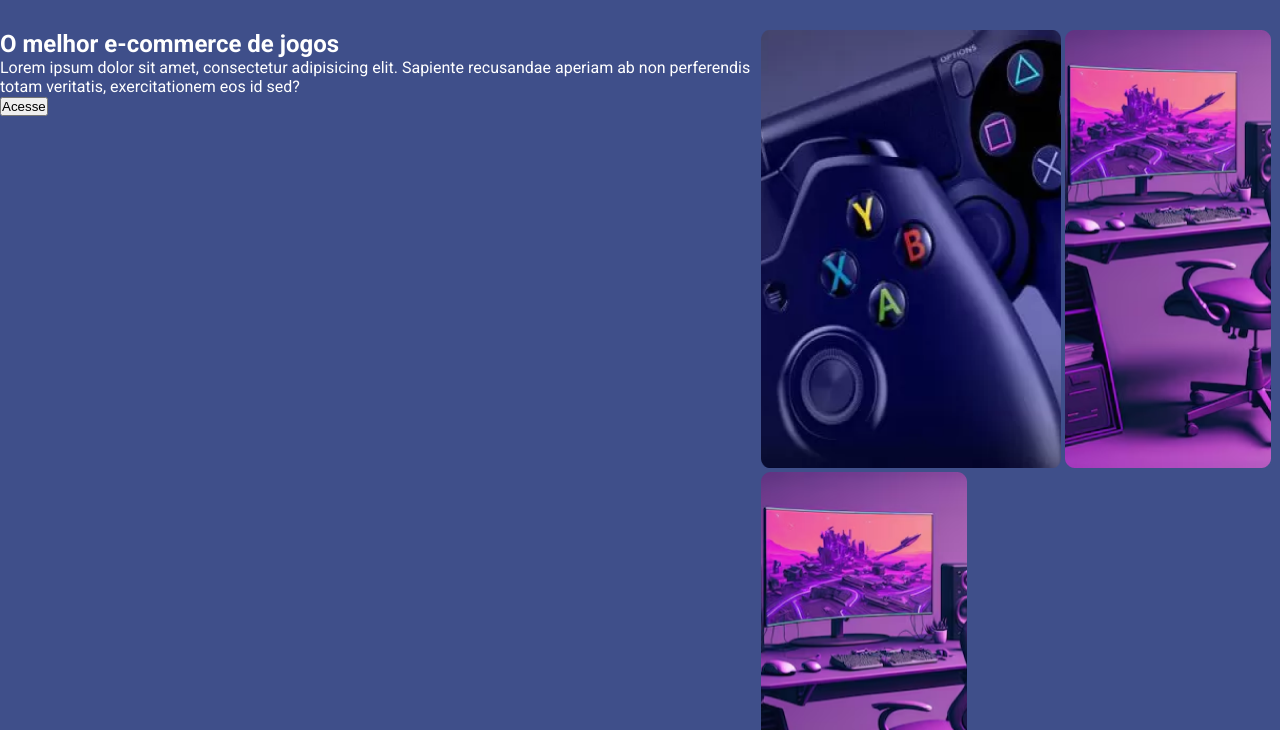
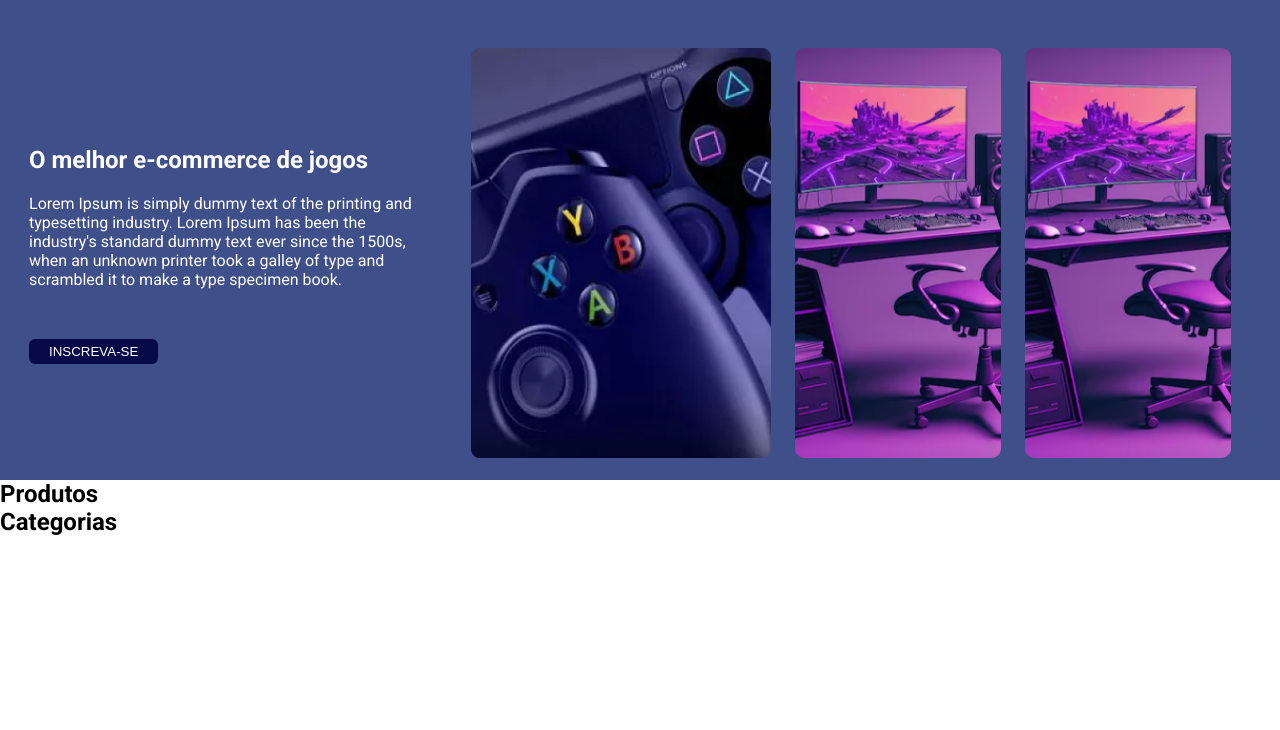
Before and after one commit to SamantaMelissa/Projeto241T02, a plain HTML site: page index.html in a window 1280 px wide. Shown: the part 70-800 px from the top of the page. Drawn offline with Linux system fonts and the light colour scheme.

Commit message:
primeira section pronta

```diff
--- a/index.html
+++ b/index.html
@@ -4,15 +4,12 @@
     <meta charset="UTF-8">
     <meta name="viewport" content="width=device-width, initial-scale=1.0">
     <title>Kiryos Games</title>
-
     <link rel="stylesheet" href="style.css">
-
     <link rel="preconnect" href="https://fonts.googleapis.com">
     <link rel="preconnect" href="https://fonts.gstatic.com" crossorigin>
     <link href="https://fonts.googleapis.com/css2?family=Roboto:ital,wght@0,100;0,300;0,400;0,500;0,700;0,900;1,100;1,300;1,400;1,500;1,700;1,900&display=swap" rel="stylesheet">
 </head>
 <body>
-
     <header>
         <nav>
             <img src="" alt="">
@@ -43,27 +40,24 @@
     </header>
 
     <main>
-
-        <section>
-
-            <div>
-
+        <section class="inicio">
+            <div class="texto">
                 <h1>O melhor e-commerce de jogos</h1>
-                <p>Lorem ipsum dolor sit amet, consectetur adipisicing elit. Sapiente recusandae aperiam ab non perferendis totam veritatis, exercitationem eos id sed?</p>
-                <button>Acesse</button>
-
+                <p>Lorem Ipsum is simply dummy text of the printing and typesetting industry. Lorem Ipsum has been the industry's standard dummy text ever since the 1500s, when an unknown printer took a galley of type and scrambled it to make a type specimen book.</p>
+                <button>Inscreva-se</button>
             </div>
-
-            <div>
+            <div class="imagens">
                 <img class="imagem-maior" src="img/controle.png" alt="">
                 <img class="imagem-menor" src="img/imagem1.png" alt="">
                 <img class="imagem-menor" src="img/imagem1.png" alt="">
             </div>
-
         </section>
-
+        <section class="produtos">
+            <h1>Produtos</h1>
+        </section>
+        <section class="categorias">
+            <h1>Categorias</h1>
+        </section>
     </main>
-
-
 </body>
 </html>
--- a/style.css
+++ b/style.css
@@ -47,23 +47,69 @@ a {
 
 
 /* Inicio da main */
-main {
+
+/* Inicio da section inicio */
+
+.inicio {
     background-color: #3F4F8A;
+    /* background-color: blueviolet; */
     color: white;
+    display: flex;
+    justify-content: space-around;
+    align-items: center;
+    height: 450px;
 }
 
-section {
-    display: flex;
+.texto{
+    width: 30%;
+}
+
+.texto p{
+    margin-top: 20px;
+    margin-bottom: 50px;
+}
+
+.texto button{
+    border:none;
+    background-color: #080949;
+    color: white;
+    cursor: pointer;
+    text-transform: uppercase;
+    padding: 5px 20px 5px 20px;
+    border-radius: 6px;
+    /* padding-top: 5px;
+    padding-bottom: 5px;
+    padding-left: 20px;
+    padding-right: 20px; */
+}
+
+.imagens img{
+    margin-right: 20px;
 }
 
 .imagem-maior {
     width: 300px;
-    height: 438px;
+    height: 410px;
 }
 
 .imagem-menor {
     width: 206px;
-    height: 438px;
+    height: 410px;
 }
 
+/* Fim da section inicio */
+
+
+/* Inicio da section produtos */
+
+
+
+
+/* Fim da section produtos */
+
+/* Inicio da section categorias */
+
+
+/* Fim da section categorias */
+
 /* Fim da main */
```
